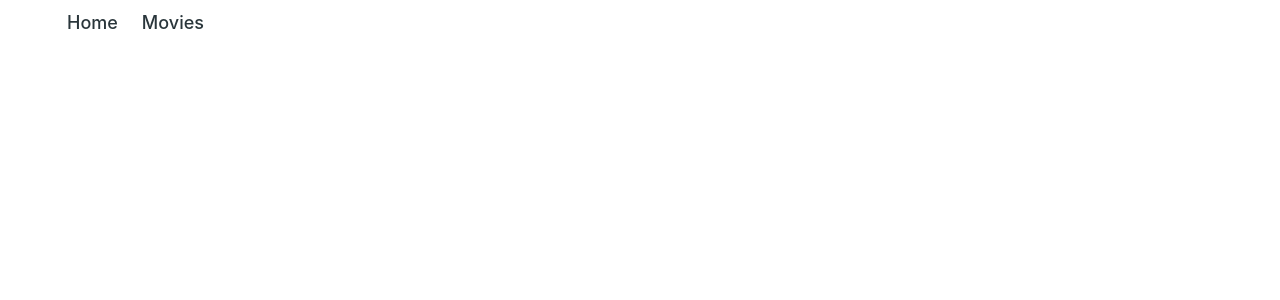
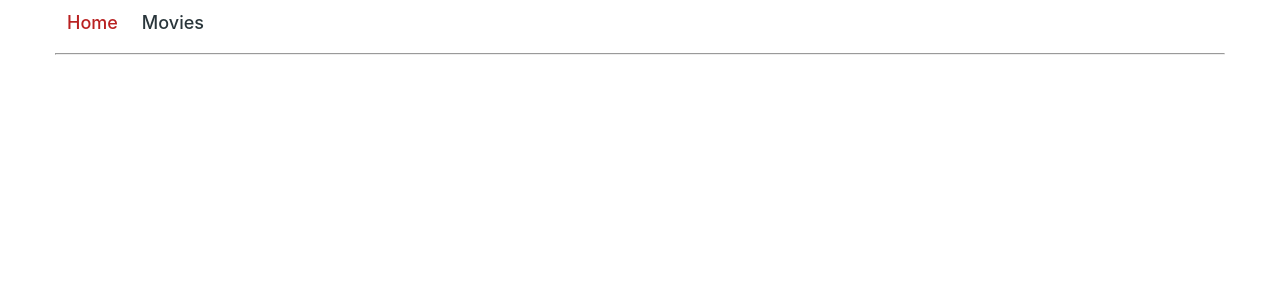
Before and after one commit to Mariya-Lutsenko/goit-react-hw-05-movies, a React (Create React App) app: page / in a window 1280 px wide. Shown: the top 300 px of the page. Built offline with nearby package versions, Linux system fonts and the light colour scheme.

Commit message:
Update Navigation.jsx

```diff
--- a/src/components/Navigation/Navigation.jsx
+++ b/src/components/Navigation/Navigation.jsx
@@ -4,20 +4,18 @@ import styles from './Navigation.module.css';
 const Navigation = () => (
   <nav>
     <NavLink
-      exact
-      to="/"
-      className={styles.link}
-      activeClassName={styles.active}
+     className={({isActive}) => (isActive? styles.active : styles.link)}
+     to="/"
     >
       Home
     </NavLink>
     <NavLink
+      className={({ isActive }) => (isActive ? styles.active : styles.link)}
       to="/movies"
-      className={styles.link}
-      activeClassName={styles.active}
     >
       Movies
     </NavLink>
+    <hr/>
   </nav>
 );
 export default Navigation;
```
